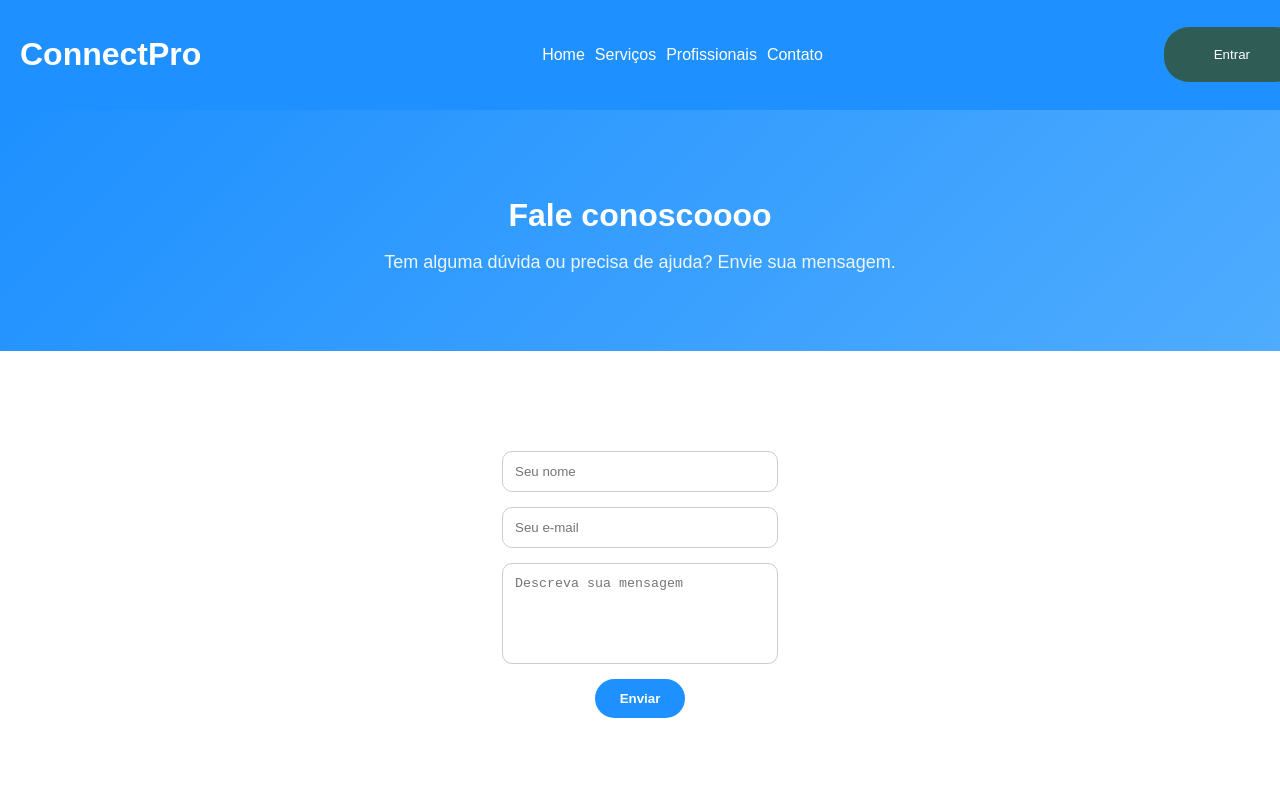
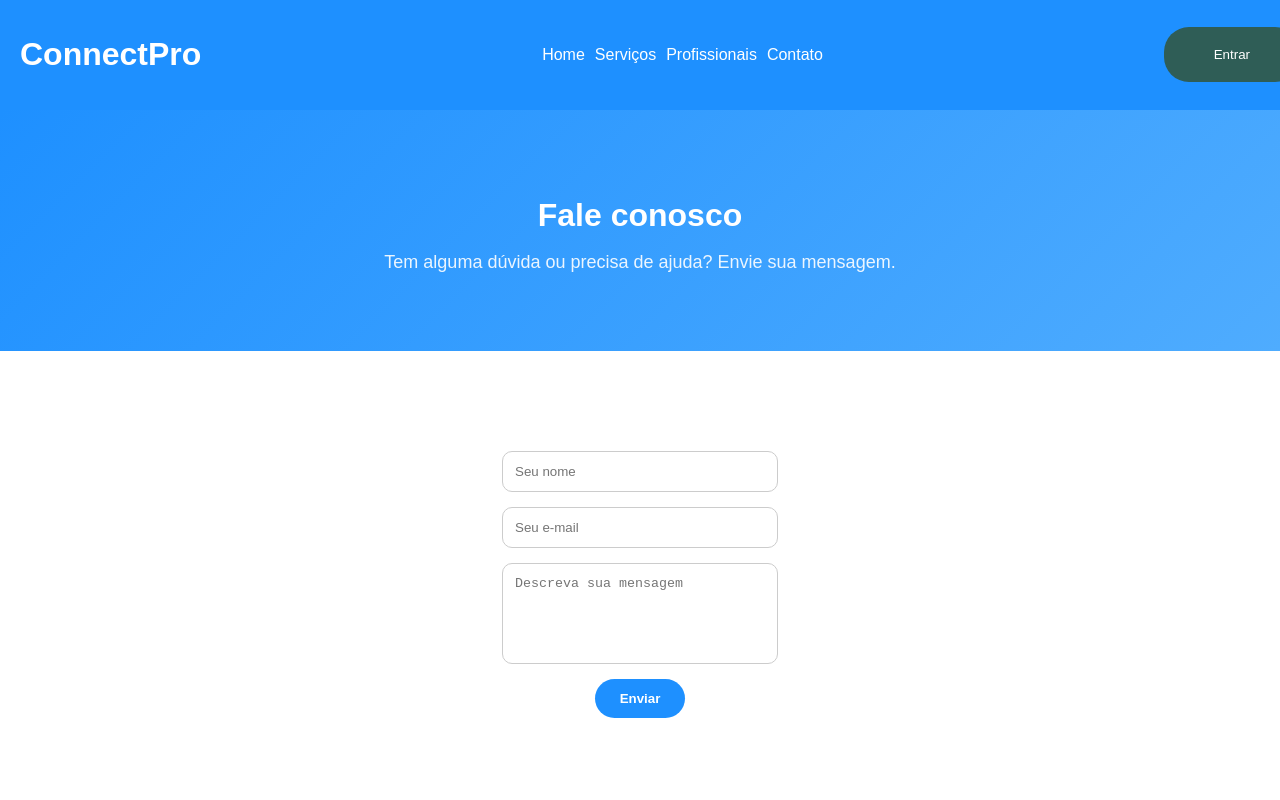
Before and after one commit to GuilhermeLeal1994/connectpro, a plain HTML site: page contato.html in a window 1280 px wide. Shown: the top 800 px of the page. Drawn offline with Linux system fonts and the light colour scheme.

Commit message:
alteração no contato (fale conosco)

```diff
--- a/contato.html
+++ b/contato.html
@@ -17,7 +17,7 @@
 
         <!-- HERO -->
         <section class="hero" style="padding: 60px 20px;">
-            <h2>Fale conoscoooo</h2>
+            <h2>Fale conosco</h2>
             <p>Tem alguma dúvida ou precisa de ajuda? Envie sua mensagem.</p>
         </section>
 
```
